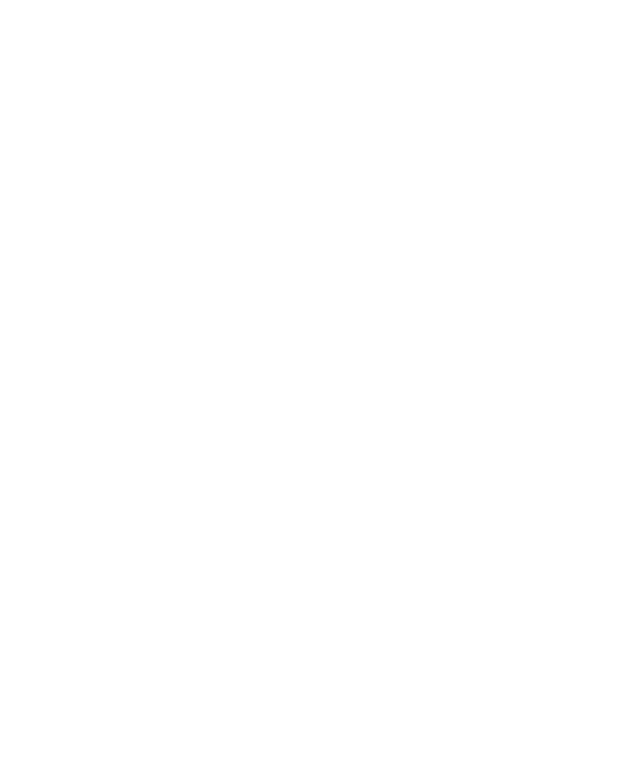
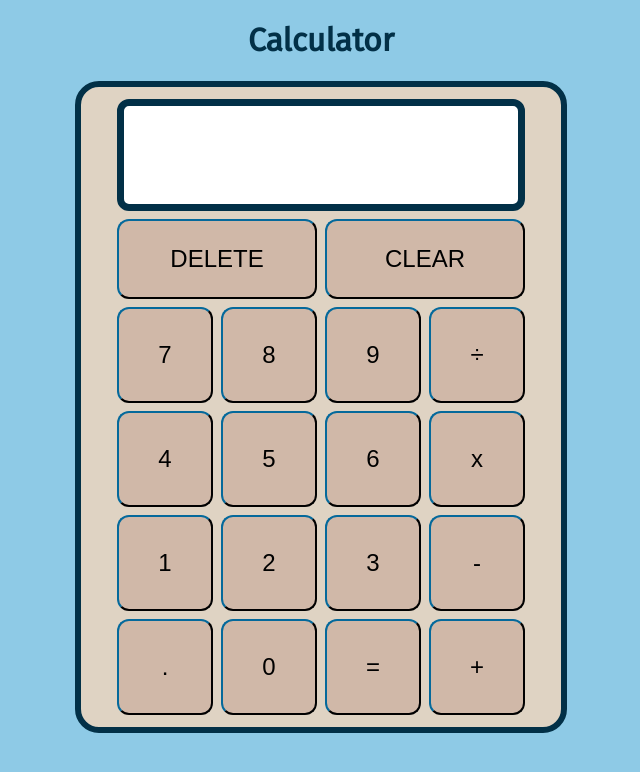
Before and after one commit to Frittenfred97/calculator, a plain HTML site: page index.html in a window 1280 px wide. Shown: the whole page, without its empty margins (319-959 px from the left). Drawn offline with Linux system fonts and the light colour scheme.

Commit message:
Added the Design and changed Logic
- Added HTML & CSS
- Used Grid
- Added Connection between HTML & JS

```diff
--- a/index.html
+++ b/index.html
@@ -8,7 +8,32 @@
     <link rel="stylesheet" href="style.css">
     <script src="script.js" defer></script>
 </head>
-<body>
-
+<body class="body">
+    <h1 class="title">Calculator</h1>
+    <div class="page">
+        <div class="calculator">
+            <div class="display">
+                <p class="numbers" id="nmb"></p>
+            </div>
+            <button class="button-1 buttons">DELETE</button>
+            <button class="button-2 buttons">CLEAR</button>
+            <button value="7" class="button-3 buttons nmb-btn" data-key="49">7</button>
+            <button value="8" class="button-4 buttons nmb-btn">8</button>
+            <button value="9" class="button-5 buttons nmb-btn">9</button>
+            <button class="button-6 buttons">÷</button>
+            <button value="4" class="button-7 buttons nmb-btn">4</button>
+            <button value="5" class="button-8 buttons nmb-btn">5</button>
+            <button value="6" class="button-9 buttons nmb-btn">6</button>
+            <button class="button-10 buttons">x</button>
+            <button value="1" class="button-11 buttons nmb-btn">1</button>
+            <button value="2" class="buttosn-12 buttons nmb-btn">2</button>
+            <button value="3" class="button-13 buttons nmb-btn">3</button>
+            <button class="button-14 buttons">-</button>
+            <button value="." class="button-15 buttons nmb-btn">.</button>
+            <button value="0" class="button-16 buttons nmb-btn">0</button>
+            <button class="button-17 buttons">=</button>
+            <button class="button-18 buttons">+</button>
+        </div>
+    </div>
 </body>
 </html>
--- a/script.js
+++ b/script.js
@@ -0,0 +1,41 @@
+let firstNumber = "";
+let secondNumber = "";
+let operator = "";
+let numberButtons = document.querySelectorAll(".nmb-btn");
+let number = 0;
+
+function add(a, b) {
+    return  a + b;
+}
+
+function subtract(a, b) {
+    return a - b;
+}
+
+function multiply(a, b) {
+    return a * b;
+}
+
+function divide(a, b) {
+    return a / b;
+}
+
+function operate(a, b) {
+
+    if (operator == "+") {
+        return add(a, b);
+    } else if (operator == "-") {
+        return subtract(a, b);
+        } else if (operator == "*") {
+            return multiply(a, b);
+        } else {
+            return divide(a, b);
+        }
+}
+
+numberButtons.forEach((btn) => {
+    btn.addEventListener("click", () => {
+         number = btn.value;
+         document.getElementById("nmb").innerHTML = number;
+    });
+});
--- a/style.css
+++ b/style.css
@@ -0,0 +1,117 @@
+@import url('https://fonts.googleapis.com/css2?family=Fira+Sans&display=swap');
+.body {
+    font-family: "Fira Sans", sans-serif;
+    background-color: #8ECAE6;
+    color: #023047;
+}
+
+.title {
+    text-align: center;
+
+}
+
+.calculator {
+    display: grid;
+    border: 0.4em solid #023047;
+    background-color: #DFD3C3;
+    border-radius: 1.5em;
+    margin: auto;
+    height: 40em;
+    width: 30em;
+    justify-content: center;
+    align-content: center;
+    grid-template-columns: 6em 6em 6em 6em;
+    grid-template-rows: 7em 5em 6em 6em 6em 6em;
+    gap: 0.5em;
+    grid-template-areas:
+    "display display display display"
+    "delete delete clear clear"
+    "seven eight nine divide"
+    "four five six multiply"
+    "one two three minus"
+    "point null equal plus";
+}
+
+.display {
+    display: grid;
+    grid-area: display;
+    background-color: white;
+    border: 0.3em solid #023047;
+    border-radius: 0.5em;
+    justify-items: end;
+    align-items: center;
+    font-size: 1.5em;
+}
+
+.buttons {
+    border-radius: 0.5em;
+    border-color: #023047;
+    background-color: #D0B8A8;
+    font-size: 1.5em;
+}
+
+.button-1 {
+    grid-area: delete;
+}
+.button-2 {
+    grid-area: clear;
+
+}
+.button-3 {
+    grid-area: seven;
+}
+.button-4 {
+    grid-area: eight;
+}
+.button-5 {
+    grid-area: nine;
+}
+.button-6 {
+    grid-area: divide;
+}
+.button-7 {
+    grid-area: four;
+}
+.button-8 {
+    grid-area: five;
+}
+
+.button-9 {
+    grid-area: six;
+}
+
+.button-10 {
+    grid-area: multiply;
+}
+
+.button-11 {
+    grid-area: one;
+}
+
+.button-12 {
+    grid-area: two;
+}
+
+.button-13 {
+    grid-area: three;
+}
+
+.button-14 {
+    grid-area: minus;
+}
+
+.button-15 {
+    grid-area: point;
+}
+
+.button-16 {
+    grid-area: null;
+}
+
+.button-17 {
+    grid-area: equal;
+}
+
+.button-18 {
+    grid-area: plus;
+}
```
